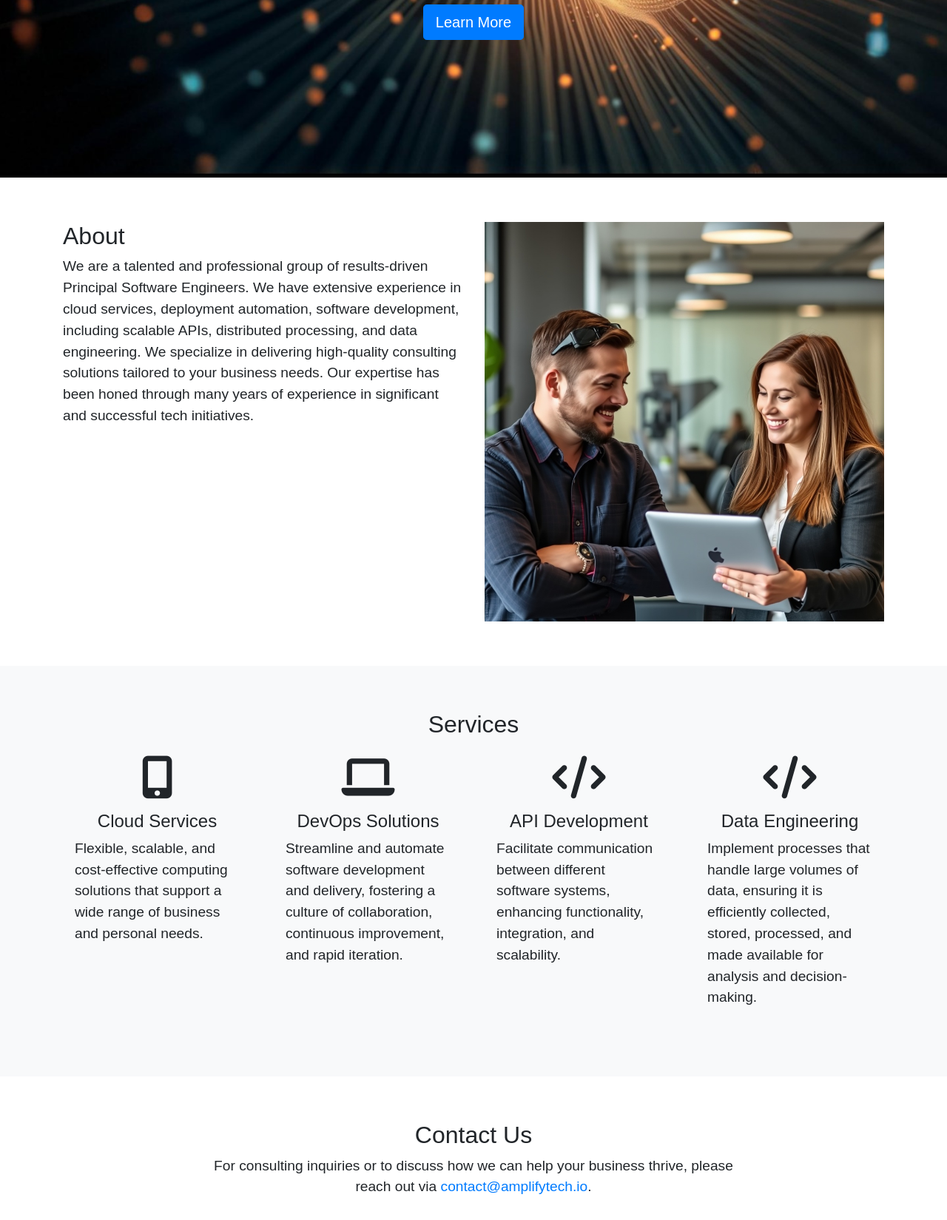
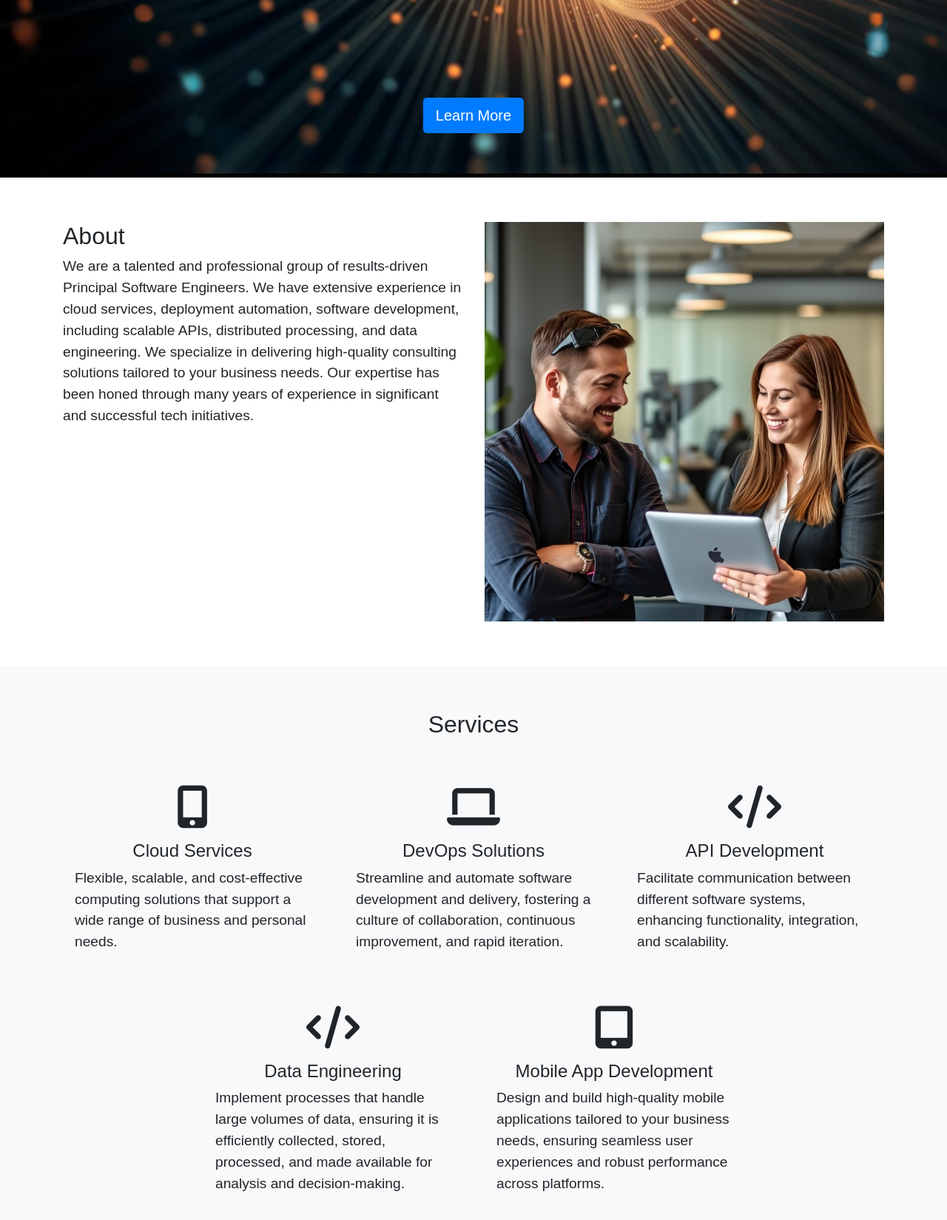
Before and after one commit to lukeforehand/amplifytech, a plain HTML site: page index.html in a window 1280 px wide. Shown: the part 560-2209 px from the top of the page at 74% size. Drawn offline with nearby package versions, Linux system fonts and the light colour scheme.

Commit message:
Update index.html
update

```diff
--- a/index.html
+++ b/index.html
@@ -1,14 +1,16 @@
 <!DOCTYPE html>
 <html lang="en">
-
   <head>
-    <meta charset="UTF-8">
-    <meta name="viewport" content="width=device-width, initial-scale=1.0">
-    <meta http-equiv="X-UA-Compatible" content="ie=edge">
+    <meta charset="UTF-8" />
+    <meta name="viewport" content="width=device-width, initial-scale=1.0" />
+    <meta http-equiv="X-UA-Compatible" content="ie=edge" />
     <title>AmplifyTech</title>
 
     <!-- Bootstrap CSS -->
-    <link href="https://stackpath.bootstrapcdn.com/bootstrap/4.5.2/css/bootstrap.min.css" rel="stylesheet">
+    <link
+      href="https://stackpath.bootstrapcdn.com/bootstrap/4.5.2/css/bootstrap.min.css"
+      rel="stylesheet"
+    />
 
     <style>
       body {
@@ -18,21 +20,21 @@
 
       /* Hero section styling */
       .hero {
+        position: relative;
         height: 100vh;
-            background: url('./splash.jpeg') no-repeat center center/cover;
+        background: url("./splash.jpeg") no-repeat center center/cover;
         color: white;
         text-align: center;
-            display: flex;
-            justify-content: center;
-            align-items: center;
-            flex-direction: column;
       }
 
-        .btn {
-            margin-top: 380px;
+      .hero-btn {
+        position: absolute;
+        left: 50%;
+        transform: translateX(-50%);
+        bottom: 60px;
       }
 
-        @media(max-width: 768px) {
+      @media (max-width: 768px) {
         .hero {
           width: 100%;
           max-width: 100%;
@@ -46,7 +48,6 @@
 
       .feature-item {
         text-align: left;
-
       }
 
       /* Section spacing */
@@ -57,10 +58,9 @@
   </head>
 
   <body>
-
     <!-- Hero Section -->
     <header class="hero">
-        <a href="#about" class="btn btn-primary btn-lg">Learn More</a>
+      <a href="#about" class="btn btn-primary btn-lg hero-btn">Learn More</a>
     </header>
 
     <!-- About Section -->
@@ -69,15 +69,17 @@
         <div class="col-md-6">
           <h2>About</h2>
           <p>
-                    We are a talented and professional group of results-driven Principal Software Engineers. We have
-                    extensive experience in cloud services, deployment automation, software development, including
-                    scalable APIs, distributed processing, and data engineering. We specialize in delivering
-                    high-quality consulting solutions tailored to your business needs. Our expertise has been honed
-                    through many years of experience in significant and successful tech initiatives.
+            We are a talented and professional group of results-driven Principal
+            Software Engineers. We have extensive experience in cloud services,
+            deployment automation, software development, including scalable
+            APIs, distributed processing, and data engineering. We specialize in
+            delivering high-quality consulting solutions tailored to your
+            business needs. Our expertise has been honed through many years of
+            experience in significant and successful tech initiatives.
           </p>
         </div>
         <div class="col-md-6">
-                <img src="./about.jpeg" alt="About image" class="img-fluid">
+          <img src="./about.jpeg" alt="About image" class="img-fluid" />
         </div>
       </div>
     </section>
@@ -85,39 +87,61 @@
     <!-- Features Section -->
     <section id="features" class="bg-light">
       <div class="container">
-            <h2 class="text-center">Services</h2>
-            <div class="row text-center">
-                <div class="col-md-3">
-                    <div class="p-3">
+        <h2 class="text-center mb-5">Services</h2>
+        <div class="row text-center justify-content-center">
+          <div class="col-md-4 mb-4">
+            <div class="p-3 h-100">
               <i class="fas fa-mobile-alt fa-3x mb-3"></i>
               <h4>Cloud Services</h4>
-                        <p class="feature-item">Flexible, scalable, and cost-effective computing solutions that support
-                            a wide range of business and personal needs.</p>
+              <p class="feature-item">
+                Flexible, scalable, and cost-effective computing solutions that
+                support a wide range of business and personal needs.
+              </p>
             </div>
           </div>
-                <div class="col-md-3">
-                    <div class="p-3">
+          <div class="col-md-4 mb-4">
+            <div class="p-3 h-100">
               <i class="fas fa-laptop fa-3x mb-3"></i>
               <h4>DevOps Solutions</h4>
-                        <p class="feature-item">Streamline and automate software development and delivery, fostering a
-                            culture of collaboration, continuous improvement, and rapid iteration.</p>
+              <p class="feature-item">
+                Streamline and automate software development and delivery,
+                fostering a culture of collaboration, continuous improvement,
+                and rapid iteration.
+              </p>
             </div>
           </div>
-                <div class="col-md-3">
-                    <div class="p-3">
+          <div class="col-md-4 mb-4">
+            <div class="p-3 h-100">
               <i class="fas fa-code fa-3x mb-3"></i>
               <h4>API Development</h4>
-                        <p class="feature-item">Facilitate communication between different software systems, enhancing
-                            functionality, integration, and scalability.</p>
+              <p class="feature-item">
+                Facilitate communication between different software systems,
+                enhancing functionality, integration, and scalability.
+              </p>
             </div>
           </div>
-                <div class="col-md-3">
-                    <div class="p-3">
+        </div>
+        <div class="row text-center justify-content-center">
+          <div class="col-md-4 mb-4">
+            <div class="p-3 h-100">
               <i class="fas fa-code fa-3x mb-3"></i>
               <h4>Data Engineering</h4>
-                        <p class="feature-item">Implement processes that handle large volumes of data, ensuring it is
-                            efficiently collected, stored, processed, and made available for analysis and
-                            decision-making.</p>
+              <p class="feature-item">
+                Implement processes that handle large volumes of data, ensuring
+                it is efficiently collected, stored, processed, and made
+                available for analysis and decision-making.
+              </p>
+            </div>
+          </div>
+          <div class="col-md-4 mb-4">
+            <div class="p-3 h-100">
+              <i class="fas fa-tablet-alt fa-3x mb-3"></i>
+              <h4>Mobile App Development</h4>
+              <p class="feature-item">
+                Design and build high-quality mobile applications tailored to
+                your business needs, ensuring seamless user experiences and
+                robust performance across platforms.
+              </p>
             </div>
           </div>
         </div>
@@ -129,7 +153,9 @@
       <h2 class="text-center">Contact Us</h2>
       <div class="row justify-content-center">
         <div class="col-md-8 text-center">
-                <p>For consulting inquiries or to discuss how we can help your business thrive, please reach out via
+          <p>
+            For consulting inquiries or to discuss how we can help your business
+            thrive, please reach out via
             <a href="mailto:contact@amplifytech.io">contact@amplifytech.io</a>.
           </p>
         </div>
@@ -148,7 +174,5 @@
 
     <!-- FontAwesome (for icons) -->
     <script src="https://kit.fontawesome.com/a076d05399.js"></script>
-
   </body>
-
 </html>
```
Lines whose indentation alone changed are shown as unchanged.
